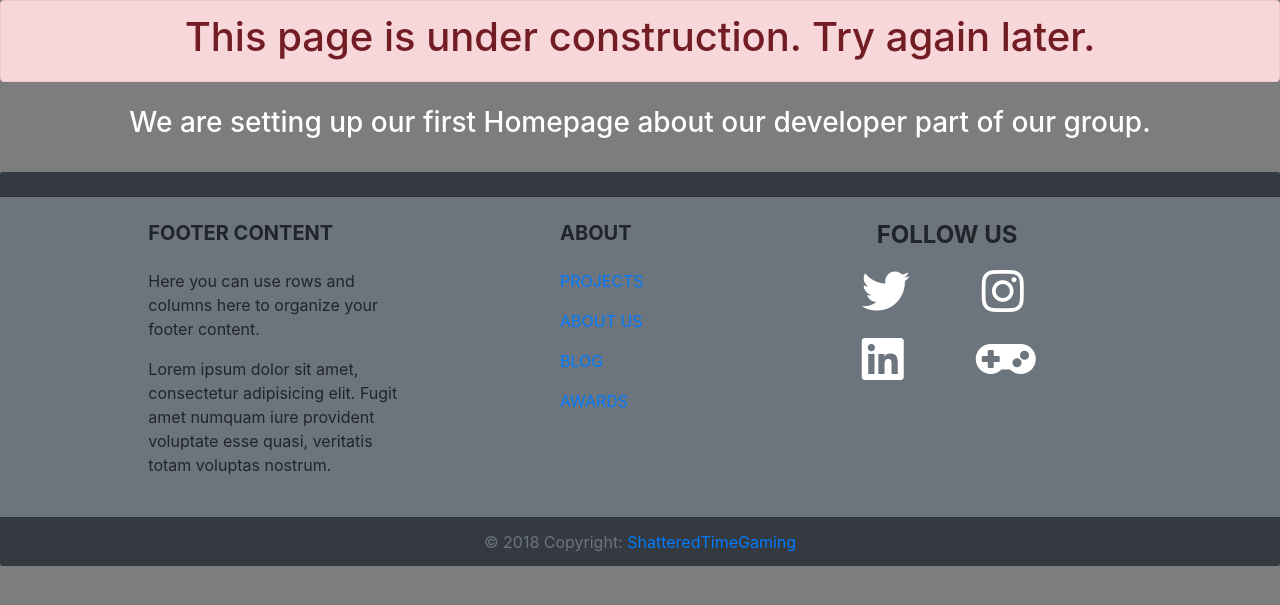
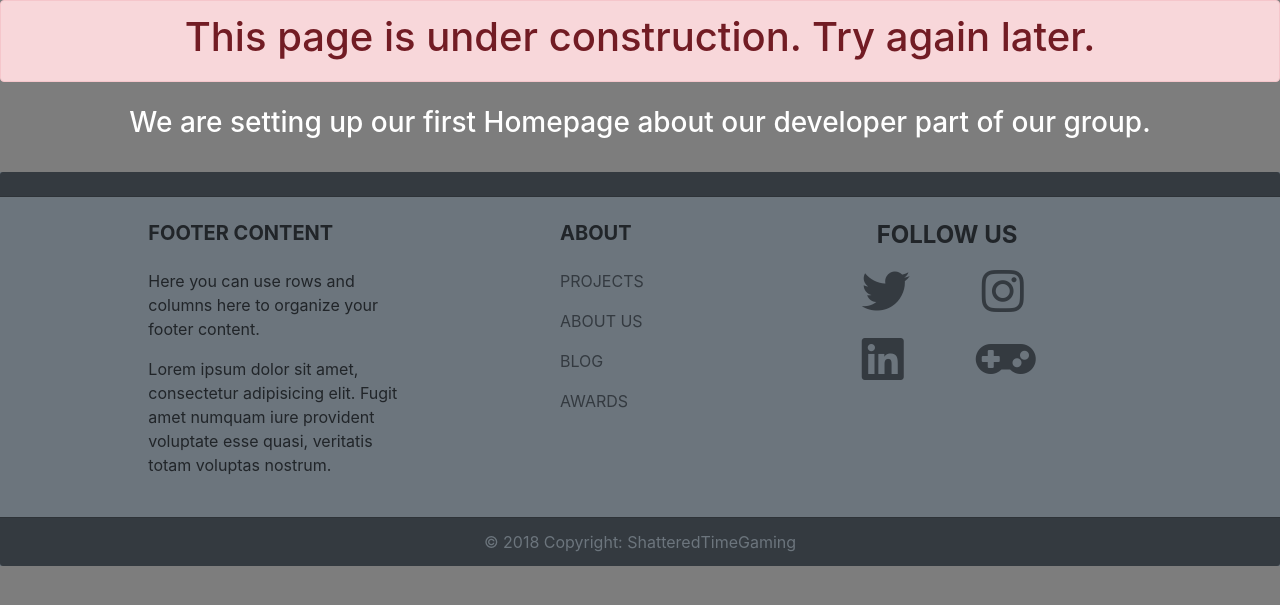
Before and after one commit to cgomm/WebsiteStudio, a PHP site: page /index.php in a window 1280 px wide. Shown: the part 56-661 px from the top of the page. Run offline with PHP 8.4, Linux system fonts and the light colour scheme.

Commit message:
Changed color in footer.
Changed the color of the hyperlinks from copyright and the about section to match the rest of the color scheme.

```diff
--- a/SourceCode/webApp/pages/pagesFooter/footer.php
+++ b/SourceCode/webApp/pages/pagesFooter/footer.php
@@ -38,22 +38,22 @@
                 <ul class="list-unstyled">
                     <li>
                         <p>
-                            <a href="#!">PROJECTS</a> <!-- ToDo: fix link and description -->
+                            <a href="#!" class="text-dark">PROJECTS</a> <!-- ToDo: fix link and description -->
                         </p>
                     </li>
                     <li>
                         <p>
-                            <a href="#!">ABOUT US</a> <!-- ToDo: fix link and description -->
+                            <a href="#!" class="text-dark">ABOUT US</a> <!-- ToDo: fix link and description -->
                         </p>
                     </li>
                     <li>
                         <p>
-                            <a href="#!">BLOG</a>
+                            <a href="#!" class="text-dark">BLOG</a>
                         </p>
                     </li>
                     <li>
                         <p>
-                            <a href="#!">AWARDS</a>
+                            <a href="#!" class="text-dark">AWARDS</a>
                         </p>
                     </li>
                 </ul>
@@ -66,20 +66,20 @@
                 <div class="row">
                     <!-- Twitter --> <!-- ToDo: fix link -->
                     <a href="https://twitter.com/">
-                        <i class="fab fa-twitter fa-lg text-white mr-md-5 mr-5 pb-3 fa-3x"></i>
+                        <i class="fab fa-twitter fa-lg text-dark mr-md-5 mr-5 pb-3 fa-3x"></i>
                     </a>
                     <!-- Instagram --> <!-- ToDo: fix link -->
                     <a href="https://instagram.com/">
-                        <i class="fab fa-instagram fa-lg text-white mr-md-5 mr-5 pb-3 fa-3x" style="padding-left: 0.5em"></i>
+                        <i class="fab fa-instagram fa-lg text-dark mr-md-5 mr-5 pb-3 fa-3x" style="padding-left: 0.5em"></i>
                     </a>
                 </div>
                 <div class="row">
                     <!-- LinkedIn --> <!-- ToDo: fix link -->
                     <a href="https://Linkedin.com/">
-                        <i class="fab fa-linkedin fa-lg text-white mr-md-5 mr-5 pt-3 fa-3x"></i>
+                        <i class="fab fa-linkedin fa-lg text-dark mr-md-5 mr-5 pt-3 fa-3x"></i>
                     </a>
                     <a href="https://STGeC.com/">
-                        <i class="fas fa-gamepad fa-lg text-white mr-md-5 mr-5 pt-3 fa-3x" style="padding-left: 0.5em"></i>
+                        <i class="fas fa-gamepad fa-lg text-dark mr-md-5 mr-5 pt-3 fa-3x" style="padding-left: 0.5em"></i>
                     </a>
                 </div>
             </div>
@@ -89,6 +89,6 @@
     <div class="card-footer bg-dark text-muted text-center">
         © 2018 Copyright:
         <!-- ToDo: fix link to show to our ocmpany -->
-        <a href="https://mdbootstrap.com/education/bootstrap/">ShatteredTimeGaming</a>
+        <a href="https://mdbootstrap.com/education/bootstrap/" class="text-secondary">ShatteredTimeGaming</a>
     </div>
 </footer>
```
